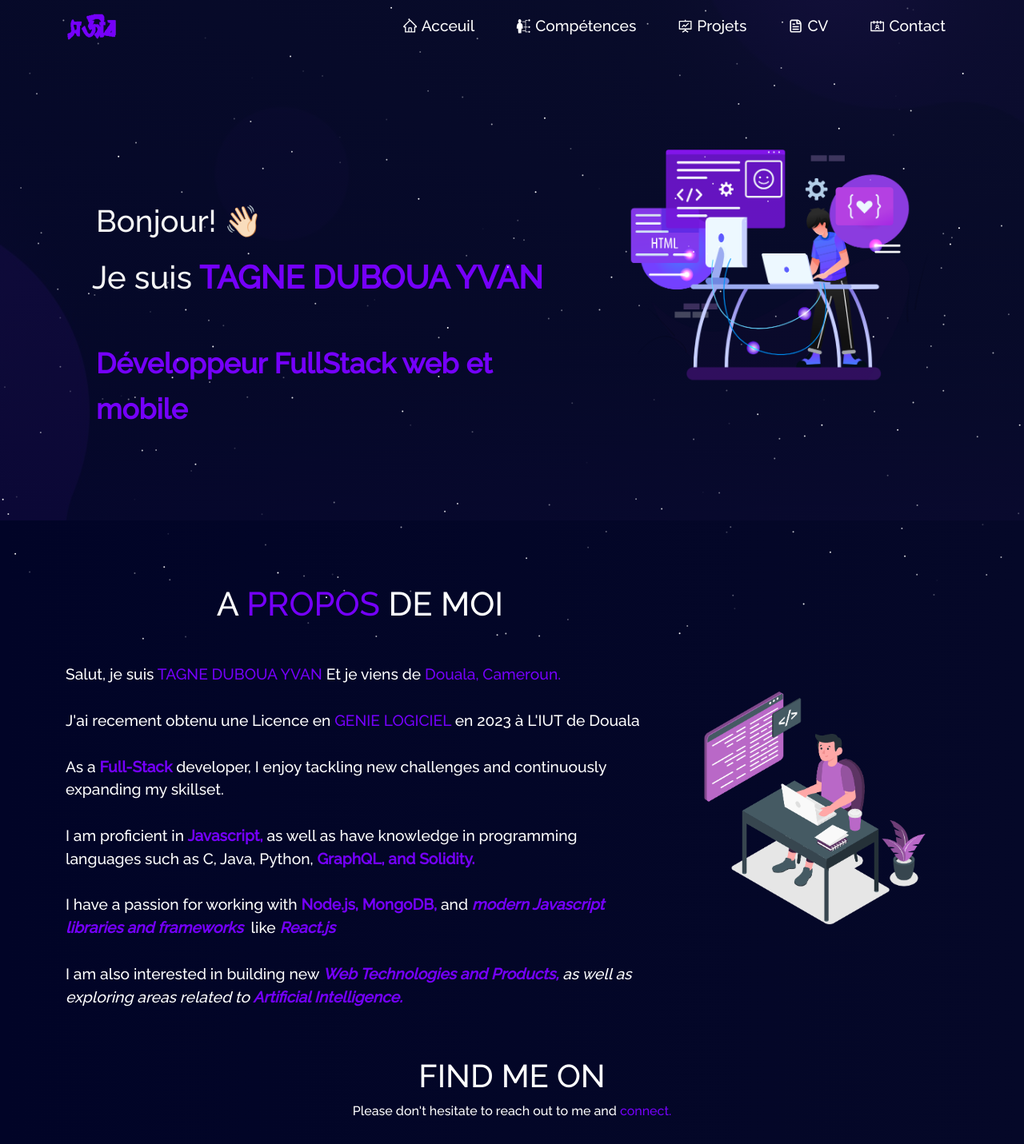
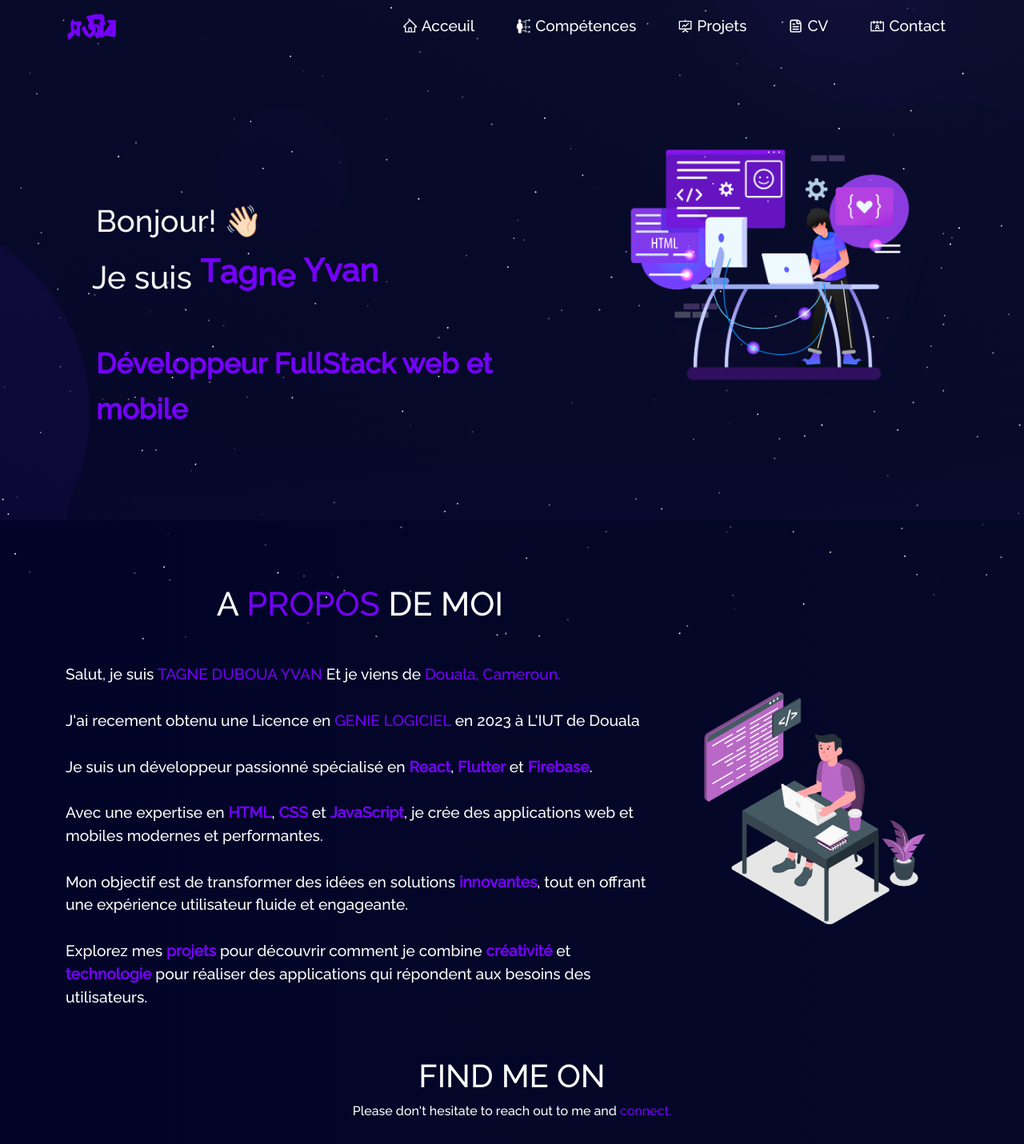
Before and after one commit to yvanduboua/react_deploy_firebase2, a React (Create React App) app: page / in a window 1280 px wide. Shown: the top 1431 px of the page at 80% size. Built offline with nearby package versions, Linux system fonts and the light colour scheme.

Commit message:
Quelques modifications supplémentaires

```diff
--- a/public/index.html
+++ b/public/index.html
@@ -10,7 +10,7 @@
       content="This Portfolio site created using React.js"
     />
     <link rel="manifest" href="%PUBLIC_URL%/manifest.json" />
-    <title>Sajib || Portfolio</title>
+    <title>Yvan Tagne</title>
   </head>
   <body>
     <noscript>You need to enable JavaScript to run this app.</noscript>
--- a/src/components/Home/About.jsx
+++ b/src/components/Home/About.jsx
@@ -28,36 +28,16 @@ const About = () => {
                 J'ai recement obtenu une Licence en <span className="yellow">GENIE  LOGICIEL</span> en 2023 à L'IUT de Douala
                 <br />
                 <br />
-                  As a
-                  <b className="yellow"> Full-Stack </b>developer,
-                  I enjoy tackling new challenges and continuously expanding my skillset.
-                  <br />
-                  <br />I am proficient in
-                    <b className="yellow"> Javascript, </b>
-                    as well as have knowledge in programming languages such as C, Java, Python,
-                  <b className="yellow"> GraphQL, and Solidity.</b>
+                Je suis un développeur passionné spécialisé en <b className="yellow">React</b>, <b className="yellow">Flutter</b> et <b className="yellow">Firebase</b>.
                   <br />
                   <br />
-                  I have a passion for working
-                  with <b className="yellow">Node.js, MongoDB,</b> and
-                  <i>
-                    <b className="yellow">
-                      {" "}
-                      modern Javascript libraries and frameworks
-                    </b>
-                  </i>
-                  &nbsp; like
-                  <i>
-                    <b className="yellow"> React.js</b>
-                  </i>
+                  Avec une expertise en <b className="yellow">HTML</b>, <b className="yellow">CSS</b> et <b className="yellow">JavaScript</b>, je crée des applications web et mobiles modernes et performantes.
                   <br />
                   <br />
-                  I am also interested in building new
-                  <i>
-                    <b className="yellow"> Web Technologies and Products, </b>
-                    as well as exploring areas related to
-                    <b className="yellow"> Artificial Intelligence.</b>
-                  </i>
+                  Mon objectif est de transformer des idées en solutions <b className="yellow">innovantes</b>, tout en offrant une expérience utilisateur fluide et engageante.
+                  <br />
+                  <br />
+                  Explorez mes <b className="yellow">projets</b> pour découvrir comment je combine <b className="yellow">créativité</b> et <b className="yellow">technologie</b> pour réaliser des applications qui répondent aux besoins des utilisateurs.
                   <br />
 
                 </p>
--- a/src/pages/Home.jsx
+++ b/src/pages/Home.jsx
@@ -21,8 +21,19 @@ const Home = () => {
               </h1>
 
               <h1 className="heading-name">
-                Je suis
-                <strong className="main-name"> TAGNE DUBOUA YVAN</strong>
+                Je suis  <span> </span>
+                <strong className="main-name">
+                  <span className="float">T</span>
+                  <span className="float">a</span>
+                  <span className="float">g</span>
+                  <span className="float">n</span>
+                  <span className="float">e</span>
+                  <span> </span>
+                  <span className="float" aria-labelledby="float">Y</span>
+                  <span className="float" aria-labelledby="float">v</span>
+                  <span className="float" aria-labelledby="float">a</span>
+                  <span className="float" aria-labelledby="float">n</span>
+                </strong>
               </h1>
 
               <div style={{ padding: 50, textAlign: "left" }}>
--- a/src/style.css
+++ b/src/style.css
@@ -153,6 +153,7 @@ html {
       display: none !important;
     }
   }
+
   .navbar-brand {
     color: rgb(250, 250, 250) !important;
   }
@@ -245,6 +246,33 @@ html {
       transform: rotate(0deg);
     }
   }
+
+  .float {
+    animation-name: float; /* Refers to the name of your @keyframes element below */
+    animation-duration: 2.5s; /* Change to speed up or slow down */
+    animation-iteration-count: infinite; /* Never stop waving :) */
+     /* Pivot around the bottom-left palm */
+    display: inline-block;
+}
+
+@keyframes float {
+    0%, 100% {
+        transform: translateY(0);
+    }
+    50% {
+        transform: translateY(-10px);
+    }
+}
+
+h1 strong span:nth-child(1) { animation-delay: 0.1s; }
+h1 strong span:nth-child(2) { animation-delay: 0.2s; }
+h1 strong span:nth-child(3) { animation-delay: 0.3s; }
+h1 strong span:nth-child(4) { animation-delay: 0.4s; }
+h1 strong span:nth-child(5) { animation-delay: 0.5s; }
+
+
+
+
   #tsparticles {
     position: fixed !important;
     background-repeat: no-repeat !important;
@@ -284,6 +312,7 @@ html {
   }
 
   .main-name {
+    display: inline-block;
     color: #7500fa;
   }
 
```
Also changed, not shown: 1 other file (tests, documents, lock files or other folders).
